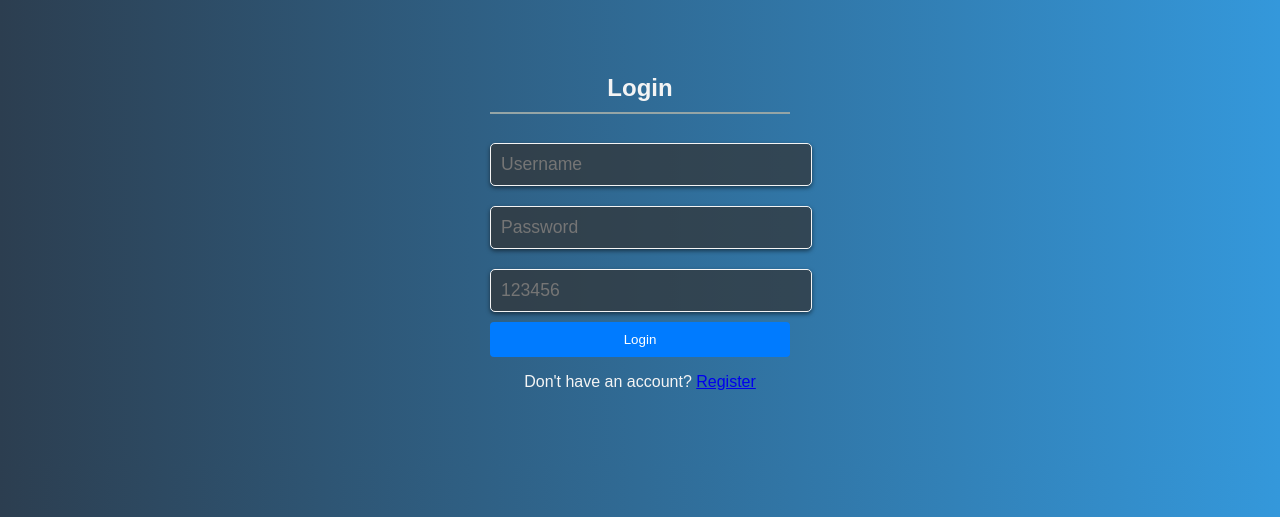
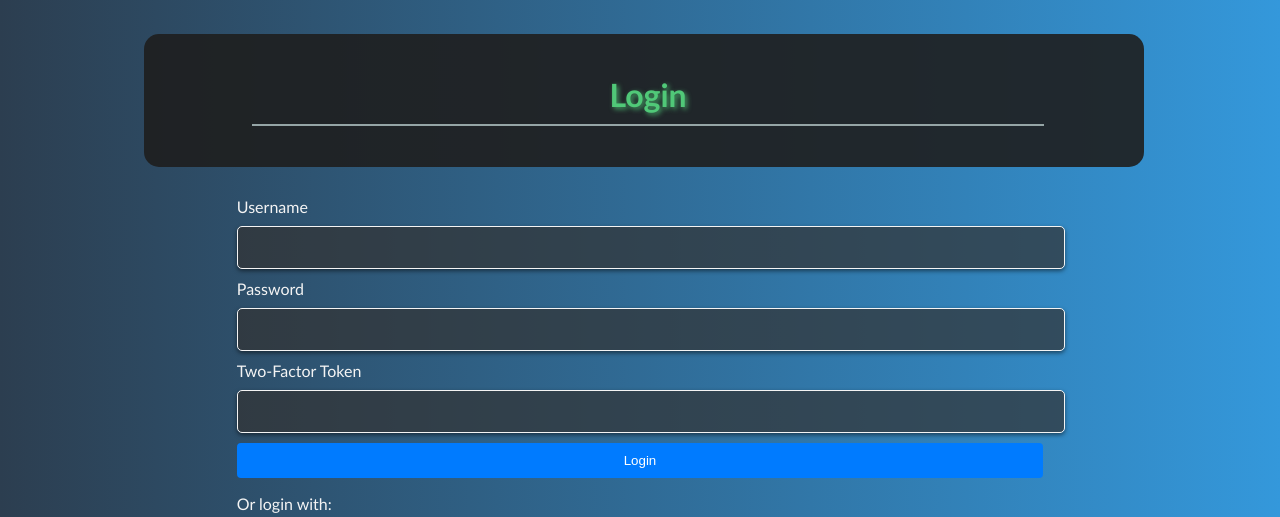
Before and after one commit to Essi01/SoftSec_del3_Auth, a Python web app: template templates/login.html in a window 1280 px wide. Shown: the top 517 px of the page. Run offline with Jinja, Linux system fonts and the light colour scheme; the template is opened without the code that fills it, so the values that code supplies are empty; grey boxes are pictures that could not be loaded.

Commit message:
Add some OAuth2 features pythone and HTML (login and register). Google Cloud

```diff
--- a/templates/login.html
+++ b/templates/login.html
@@ -1,43 +1,47 @@
 <!DOCTYPE html>
 <html lang="en">
 <head>
+    <meta charset="UTF-8">
+    <meta http-equiv="X-UA-Compatible" content="IE=edge">
+    <meta name="viewport" content="width=device-width, initial-scale=1.0">
     <title>Login - TechSavvy</title>
     <link rel="stylesheet" href="{{ url_for('static', filename='tech_blog_styles.css') }}">
-    <style>
-        .flash-message {
-            color: white;
-            background-color: red;
-            padding: 10px;
-            margin-bottom: 20px;
-            border-radius: 5px;
-            text-align: center;
-        }
-        /* Additional styles can be added here */
-    </style>
 </head>
 <body>
-    <div class="auth-container">
-        {% with messages = get_flashed_messages() %}
-          {% if messages %}
-            <div class="flash-message">
-                {% for message in messages %}
-                    {{ message }}
-                {% endfor %}
+    <header>
+        <div class="container">
+            <h1>Login</h1>
+        </div>
+    </header>
+    <main>
+        <div class="container">
+            <form action="{{ url_for('login') }}" method="post">
+                <label for="username">Username</label>
+                <input type="text" id="username" name="username" required>
+                <label for="password">Password</label>
+                <input type="password" id="password" name="password" required>
+                <label for="totp">Two-Factor Token</label>
+                <input type="text" id="totp" name="totp_token" required>
+                <button type="submit">Login</button>
+            </form>
+            <!-- OAuth2 Login Button -->
+            <div class="oauth-login">
+                <p>Or login with:</p>
+                <a href="{{ url_for('oauth_login', provider='google') }}">
+                    <img src="{{ url_for('static', filename='google_login.png') }}" alt="Google Login">
+                </a>
             </div>
-          {% endif %}
-        {% endwith %}
-
-        <h2>Login</h2>
-        <!-- Single form for login -->
-        <form method="POST" action="{{ url_for('login') }}">
-            <input type="text" name="username" placeholder="Username" required>
-            <input type="password" name="password" placeholder="Password" required>
-            <!-- TOTP Field with pattern and title for validation and tooltip -->
-            <input type="text" name="totp_token" placeholder="123456" pattern="\d{6}" title="Enter the 6-digit code from your authenticator app" required>
-            <button type="submit">Login</button>
-        </form>
-
-        <p>Don't have an account? <a href="{{ url_for('register') }}">Register</a></p>
-    </div>
+        </div>
+    </main>
+    <footer>
+        <div class="container">
+            <p>&copy; 2023 TechSavvy</p>
+        </div>
+    </footer>
 </body>
 </html>
+
+<!-- In both templates, the OAuth2 links (oauth_login) should route to your Flask backend endpoint
+ that handles the OAuth2 login process. The images (google_login.png and google_register.png)
+ are placeholders for the buttons or links for Google login and registration. You'll need to
+ replace these with the appropriate images or button styles that suit your website's design. -->
```
Also changed, not shown: main.py (+54 -9 lines), templates/register.html (+35 -9 lines), README.md.
